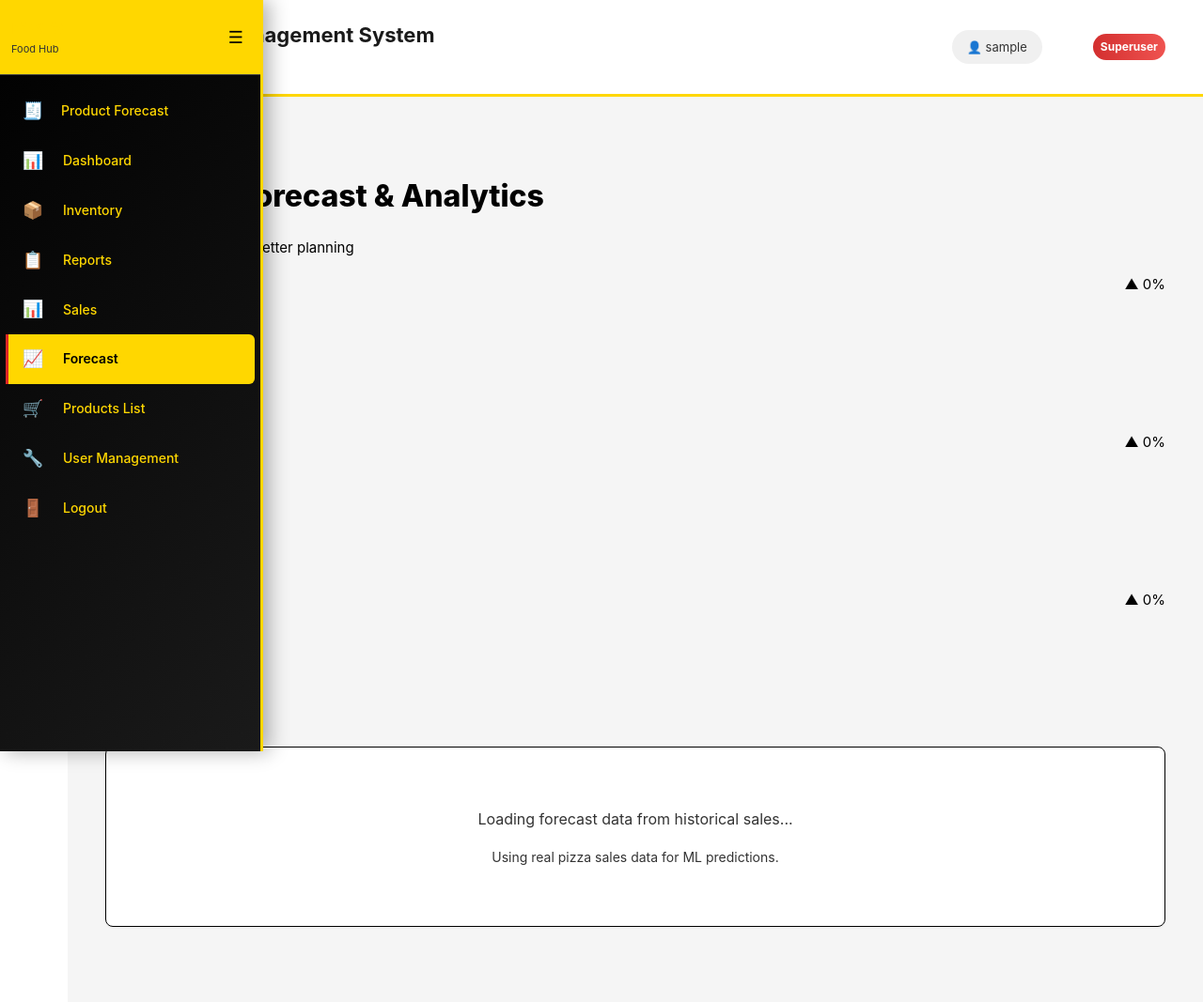
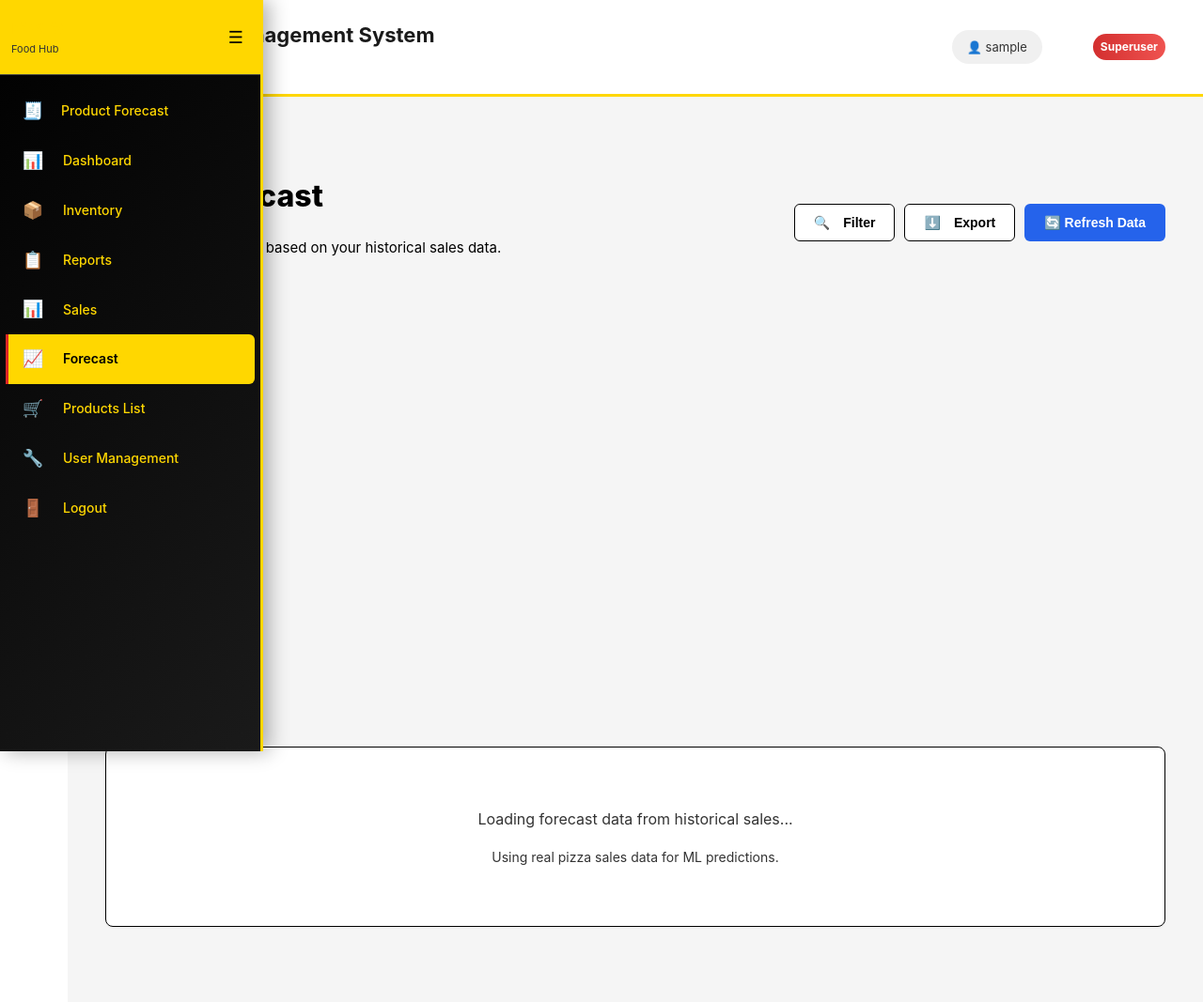
Before and after one commit to jhoanabenedicto3-ai/koki-foodhub, a Django app: page /forecast/ in a window 1280 px wide. Shown: the whole page at 94% size. Run offline with Django 5.2, Linux system fonts and the light colour scheme; the visitor is signed in with stand-in values (Sample User, id 1); data comes from the database, SQL or seed files in the repository; parts of the project's set-up code (start-up, migrations or seed data) failed here and were passed over; some libraries are stand-ins or nearby versions.

Commit message:
UI: header + action buttons and hero cards layout to match design (pills, icons, refresh button)

```diff
--- a/core/templates/pages/forecast.html
+++ b/core/templates/pages/forecast.html
@@ -9,53 +9,57 @@
     <meta http-equiv="Pragma" content="no-cache">
     <meta http-equiv="Expires" content="0">
   {% endblock %}
-  <div class="page-header">
-    <h1 class="section-title">📈 Sales Forecast & Analytics</h1>
-    <p class="muted">Predictive insights for better planning</p>
+  <div class="page-header" style="display:flex; align-items:center; justify-content:space-between; gap:18px;">
+    <div style="flex:1;">
+      <h1 class="section-title">Sales Forecast</h1>
+      <p class="muted">AI-powered predictions based on your historical sales data.</p>
+    </div>
+    <div class="page-controls" style="display:flex; gap:10px; align-items:center;">
+      <button class="btn btn-ghost" id="btnFilter" title="Filter"><span style="margin-right:8px;">🔍</span>Filter</button>
+      <button class="btn btn-ghost" id="btnExport" title="Export"><span style="margin-right:8px;">⬇️</span>Export</button>
+      <button class="btn" id="refreshForecastBtn" style="background:#2563eb; color:#fff; border-color:transparent;">🔄 Refresh Data</button>
+    </div>
   </div>
 
-    <!-- Forecast hero cards (moved up to match design) -->
-    <div class="forecast-hero-grid">
-      <div class="forecast-hero-card" style="flex:0 0 360px; position:relative;">
-        <div style="display:flex; justify-content:space-between; align-items:flex-start; gap:12px;">
-          <div style="display:flex; gap:10px; align-items:center;">
-            <div class="hero-icon">📊</div>
-            <div>
-              <div style="font-size:14px; color:var(--text-secondary); font-weight:700;">Tomorrow's Sales</div>
-              <div style="font-size:12px; color:var(--text-secondary); margin-top:4px;">{{ tomorrow_label }}</div>
-            </div>
+    <!-- Forecast hero cards (wide horizontal layout to match mock) -->
+    <div class="forecast-hero-grid" style="align-items:stretch;">
+      <div class="forecast-hero-card" style="position:relative;">
+        <div class="hero-pct">▲ {{ today_confidence_pct }}%</div>
+        <div style="display:flex; gap:12px; align-items:center;">
+          <div class="hero-icon">📅</div>
+          <div>
+            <div style="font-size:14px; color:var(--text-secondary); font-weight:700;">Tomorrow's Sales</div>
+            <div style="font-size:12px; color:var(--text-secondary); margin-top:4px;">{{ tomorrow_label }}</div>
           </div>
-          <div class="confidence-badge">▲ {{ today_confidence_pct }}%</div>
         </div>
-        <div style="margin-top:12px; font-size:34px; font-weight:800; color:#0b1220;">{{ today_forecast_revenue_display }}</div>
-        <div style="margin-top:8px; font-size:13px; color:var(--text-secondary);">Confidence: <span class="conf-pill">±{{ today_confidence_margin_display }}</span> <span style="color:#9aa4b2; font-size:12px; margin-left:6px;">ⓘ</span></div>
-        <div style="margin-top:8px; font-size:12px; color:var(--text-secondary);">Units: {{ today_forecast_preview|default:0 }} &nbsp;•&nbsp; Confidence: {{ today_confidence_pct }}%</div>
+        <div style="margin-top:10px; font-size:36px; font-weight:800; color:#0b1220;">{{ today_forecast_revenue_display }}</div>
+        <div style="margin-top:10px; font-size:13px; color:var(--text-secondary);">Confidence: <span class="conf-pill">±{{ today_confidence_margin_display }}</span> <span style="color:#9aa4b2; font-size:12px; margin-left:6px;">ⓘ</span></div>
       </div>
 
-      <div class="forecast-hero-card" style="flex:0 0 360px; position:relative;">
-        <div style="display:flex; justify-content:space-between; align-items:flex-start;">
+      <div class="forecast-hero-card" style="position:relative;">
+        <div class="hero-pct">▲ {{ week_confidence_pct }}%</div>
+        <div style="display:flex; gap:12px; align-items:center;">
+          <div class="hero-icon">📈</div>
           <div>
             <div style="font-size:14px; color:var(--text-secondary); font-weight:700;">Next Week</div>
             <div style="font-size:12px; color:var(--text-secondary); margin-top:4px;">{{ next_week_label }}</div>
           </div>
-          <div class="confidence-badge">▲ {{ week_confidence_pct }}%</div>
         </div>
-        <div style="margin-top:12px; font-size:34px; font-weight:800; color:#0b1220;">{{ week_forecast_revenue_display }}</div>
-        <div style="margin-top:8px; font-size:13px; color:var(--text-secondary);">Confidence: <span class="conf-pill">±{{ week_confidence_margin_display }}</span> <span style="color:#9aa4b2; font-size:12px; margin-left:6px;">ⓘ</span></div>
-        <div style="margin-top:8px; font-size:12px; color:var(--text-secondary);">Units: {{ week_forecast_preview|default:0 }} &nbsp;•&nbsp; Growth: {{ growth_percentage|floatformat:1 }}%</div>
+        <div style="margin-top:10px; font-size:36px; font-weight:800; color:#0b1220;">{{ week_forecast_revenue_display }}</div>
+        <div style="margin-top:10px; font-size:13px; color:var(--text-secondary);">Confidence: <span class="conf-pill">±{{ week_confidence_margin_display }}</span> <span style="color:#9aa4b2; font-size:12px; margin-left:6px;">ⓘ</span></div>
       </div>
 
-      <div class="forecast-hero-card" style="flex:0 0 360px; position:relative;">
-        <div style="display:flex; justify-content:space-between; align-items:flex-start;">
+      <div class="forecast-hero-card" style="position:relative;">
+        <div class="hero-pct">▲ {{ month_confidence_pct }}%</div>
+        <div style="display:flex; gap:12px; align-items:center;">
+          <div class="hero-icon">📊</div>
           <div>
             <div style="font-size:14px; color:var(--text-secondary); font-weight:700;">Next Month</div>
             <div style="font-size:12px; color:var(--text-secondary); margin-top:4px;">{{ next_month_label }}</div>
           </div>
-          <div class="confidence-badge">▲ {{ month_confidence_pct }}%</div>
         </div>
-        <div style="margin-top:12px; font-size:34px; font-weight:800; color:#0b1220;">{{ month_forecast_revenue_display }}</div>
-        <div style="margin-top:8px; font-size:13px; color:var(--text-secondary);">Confidence: <span class="conf-pill">±{{ month_confidence_margin_display }}</span> <span style="color:#9aa4b2; font-size:12px; margin-left:6px;">ⓘ</span></div>
-        <div style="margin-top:8px; font-size:12px; color:var(--text-secondary);">Units: {{ month_forecast_preview|default:0 }}</div>
+        <div style="margin-top:10px; font-size:36px; font-weight:800; color:#0b1220;">{{ month_forecast_revenue_display }}</div>
+        <div style="margin-top:10px; font-size:13px; color:var(--text-secondary);">Confidence: <span class="conf-pill">±{{ month_confidence_margin_display }}</span> <span style="color:#9aa4b2; font-size:12px; margin-left:6px;">ⓘ</span></div>
       </div>
     </div>
 
```
